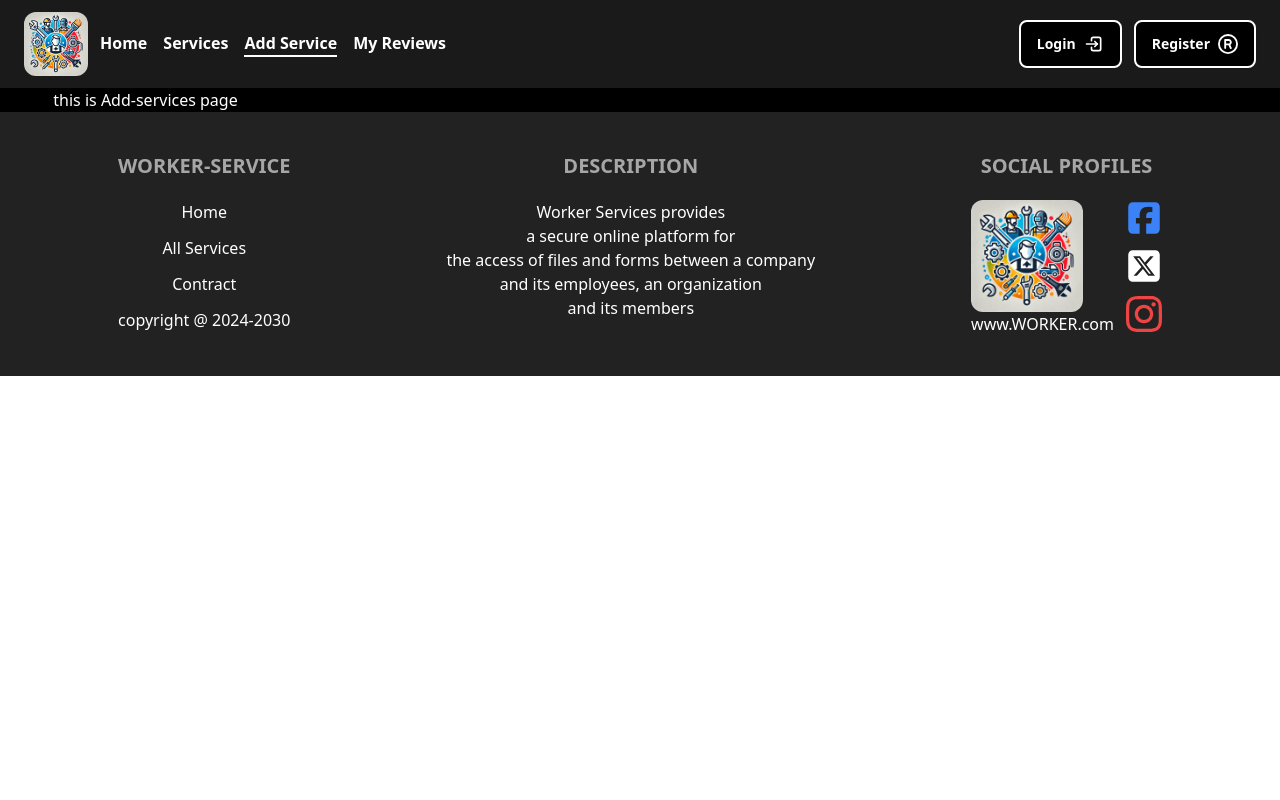
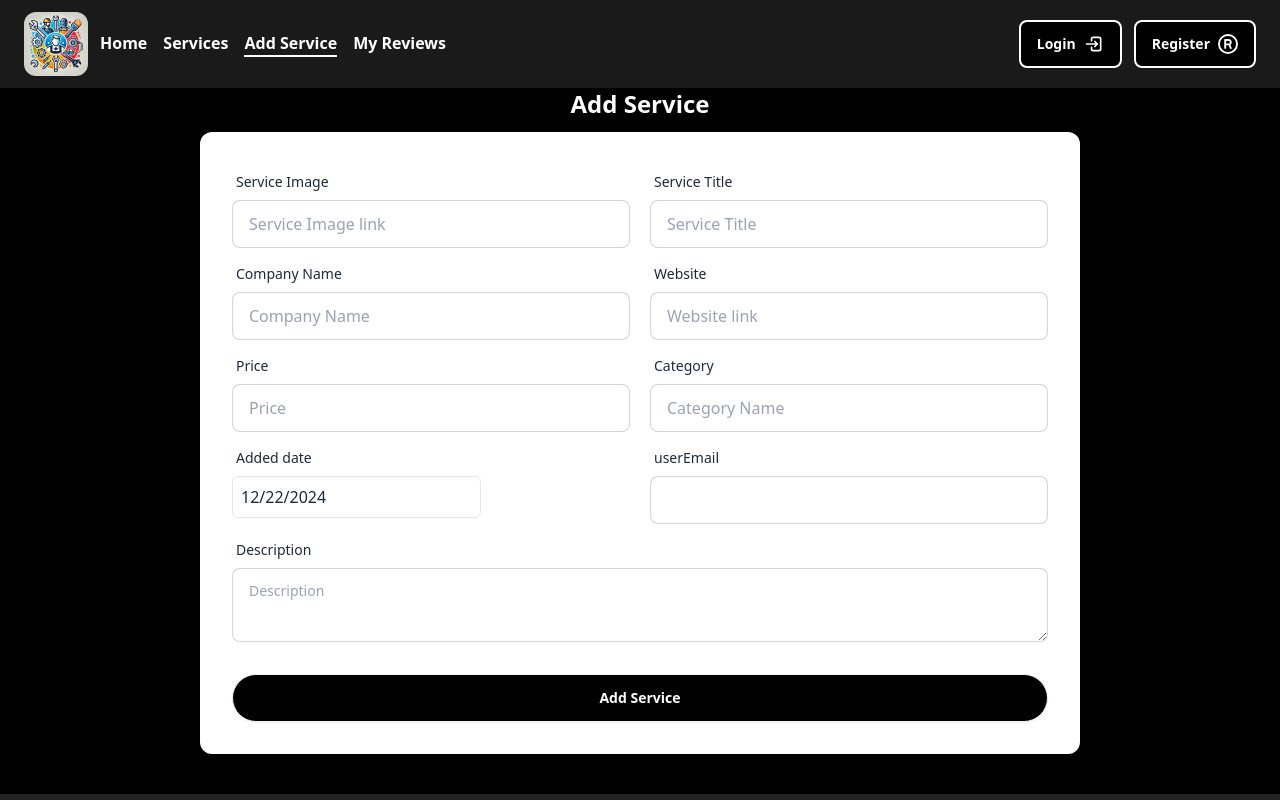
Before and after one commit to mdnasiruddin78/A11client, a React (Vite) app: page /addservice in a window 1280 px wide. Shown: the top 800 px of the page. Built offline with nearby package versions, Linux system fonts and the light colour scheme.

Commit message:
add service form add

```diff
--- a/package.json
+++ b/package.json
@@ -13,6 +13,7 @@
     "localforage": "^1.10.0",
     "match-sorter": "^8.0.0",
     "react": "^18.3.1",
+    "react-datepicker": "^7.5.0",
     "react-dom": "^18.3.1",
     "react-fast-marquee": "^1.6.5",
     "react-helmet-async": "^2.0.5",
--- a/src/Pages/Addservice.jsx
+++ b/src/Pages/Addservice.jsx
@@ -1,9 +1,96 @@
+import { Helmet } from "react-helmet-async";
+import React, { useState } from "react";
+import DatePicker from "react-datepicker";
+import "react-datepicker/dist/react-datepicker.css";
 
 
 const Addservice = () => {
+
+    const [startDate, setStartDate] = useState(new Date());
+
     return (
-        <div>
-            <h3 className="text-white">this is Add-services page</h3>
+        <div className='lg:w-3/4 mx-auto mb-10'>
+            <Helmet>
+                <title>ADD-SERVICE</title>
+            </Helmet>
+            <div className="text-center mb-3">
+                <h1 className="text-2xl font-bold text-white">Add Service</h1>
+            </div>
+            <div className="card bg-base-100 w-full rounded-xl">
+                <form className="card-body">
+                    {/* form first row */}
+                    <div className='flex flex-col lg:flex-row gap-5'>
+                        <div className="form-control flex-1">
+                            <label className="label">
+                                <span className="label-text">Service Image</span>
+                            </label>
+                            <input type="url" name='image' placeholder="Service Image link" className="input input-bordered" required />
+                        </div>
+                        <div className="form-control flex-1">
+                            <label className="label">
+                                <span className="label-text">Service Title</span>
+                            </label>
+                            <input type="text" name='title' placeholder="Service Title" className="input input-bordered" required />
+                        </div>
+                    </div>
+                    {/* form second row */}
+                    <div className='flex flex-col lg:flex-row gap-5'>
+                        <div className="form-control flex-1">
+                            <label className="label">
+                                <span className="label-text">Company Name</span>
+                            </label>
+                            <input type="text" name='company' placeholder="Company Name" className="input input-bordered" required />
+                        </div>
+                        <div className="form-control flex-1">
+                            <label className="label">
+                                <span className="label-text">Website</span>
+                            </label>
+                            <input type="url" name='website' placeholder="Website link" className="input input-bordered" required />
+                        </div>
+                    </div>
+                    {/* form third row */}
+                    <div className='flex flex-col lg:flex-row gap-5'>
+                        <div className="form-control flex-1">
+                            <label className="label">
+                                <span className="label-text">Price</span>
+                            </label>
+                            <input type="number" name='price' placeholder="Price" className="input input-bordered" required />
+                        </div>
+                        <div className="form-control flex-1">
+                            <label className="label">
+                                <span className="label-text">Category</span>
+                            </label>
+                            <input type="text" name='category' placeholder="Category Name" className="input input-bordered" required />
+                        </div>
+                    </div>
+                    <div className='flex flex-col lg:flex-row gap-5'>
+                        <div className="form-control flex-1">
+                            <label className="label">
+                                <span className="label-text">Added date</span>
+                            </label>
+                            <DatePicker
+                            className='border p-2 rounded-md'
+                            selected={startDate}
+                            onChange={(date) => setStartDate(date)} />
+                        </div>
+                        <div className="form-control flex-1">
+                            <label className="label">
+                                <span className="label-text">userEmail</span>
+                            </label>
+                            <input type="email" name='email' className="input input-bordered" required />
+                        </div>
+                    </div>
+                    <div className="form-control">
+                        <label className="label">
+                            <span className="label-text">Description</span>
+                        </label>
+                        <textarea className="textarea textarea-bordered" name='description' placeholder="Description" required></textarea>
+                    </div>
+                    <div className="form-control mt-6">
+                        <button className="btn rounded-full bg-black text-white">Add Service</button>
+                    </div>
+                </form>
+            </div>
         </div>
     );
 };
```
Also changed, not shown: 1 other file (tests, documents, lock files or other folders).
